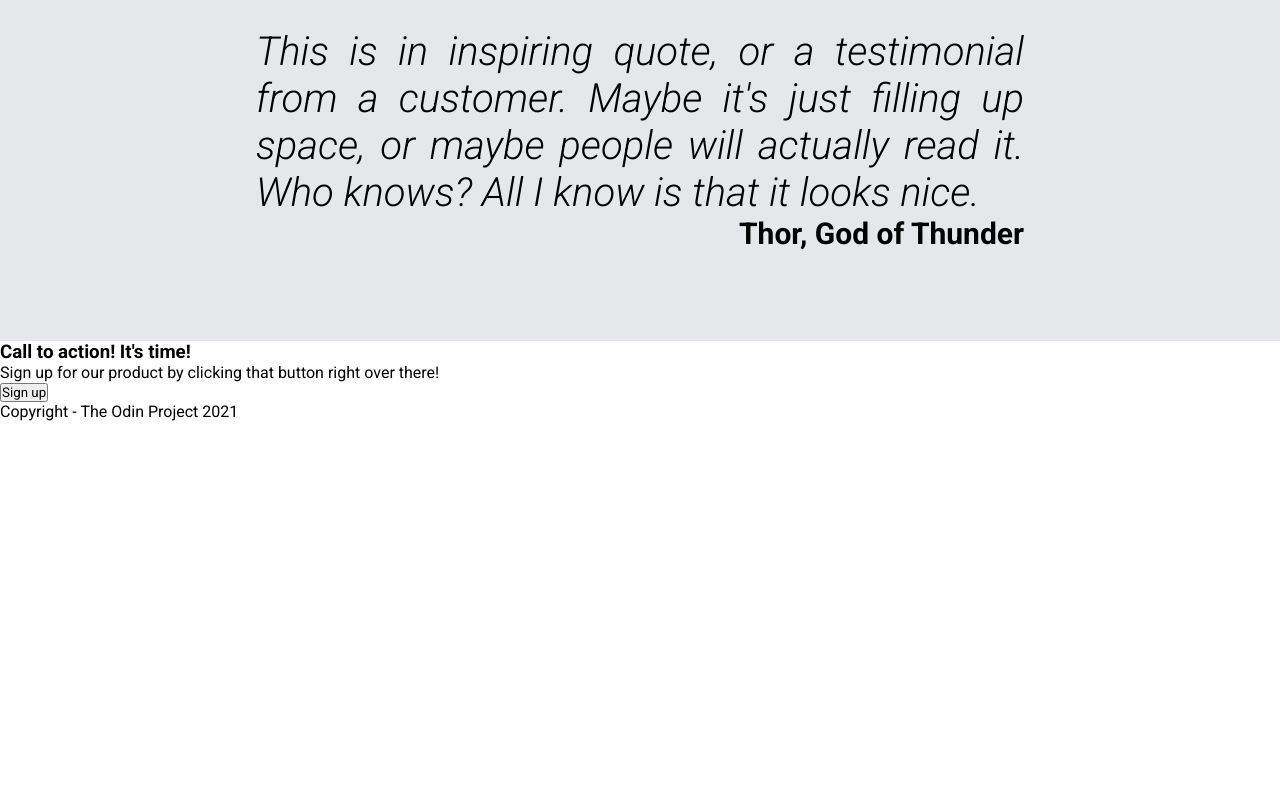
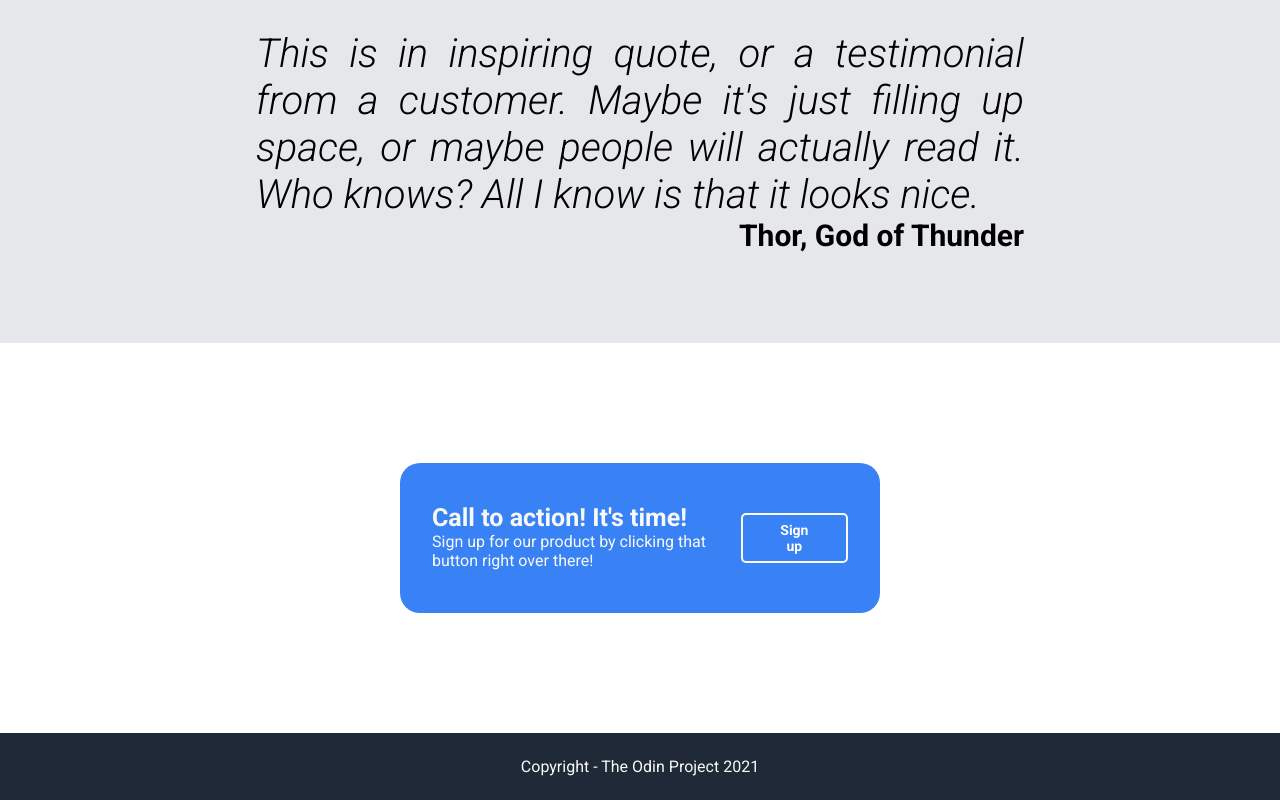
Before and after one commit to mxprs/landing-page, a plain HTML site: page index.html in a window 1280 px wide. Shown: the part 954-1754 px from the top of the page. Before the commit the page ends 1375 px from the top, so only its background shows below. Drawn offline with Linux system fonts and the light colour scheme.

Commit message:
first draft landing page

```diff
--- a/style.css
+++ b/style.css
@@ -41,7 +41,7 @@
     color: white;
     margin: 10px 0;
     font-weight: 700;
-    font-size: 12px;
+    font-size: 14px;
 }
 
 .header-img {
@@ -140,3 +140,41 @@
 }
 
 /* 3-Body CTA */
+.card {
+    background-color: #3882F6;
+    margin: 120px 400px;
+    display: flex;
+    justify-content: space-between;
+    padding: 2.5em 2em;
+    border-radius: 20px;
+}
+
+.cta-text {
+    color: #F9FAF8;
+}
+
+.cta-text h3{
+    font-size: 25px;
+}
+
+.card button {
+    background-color: #3882F6;
+    border-style: solid;
+    border-radius: 5px;
+    border-color: #F9FAF8;
+    padding: 0.5em 2.5em;
+    color: white;
+    margin: 10px 0;
+    font-weight: 700;
+    font-size: 14px;
+}
+
+
+/* footer styling */
+
+#footer {
+    background-color: #1F2937;
+    color: #F9FAF8;
+    text-align: center;
+    padding: 1.5em;
+}
```
